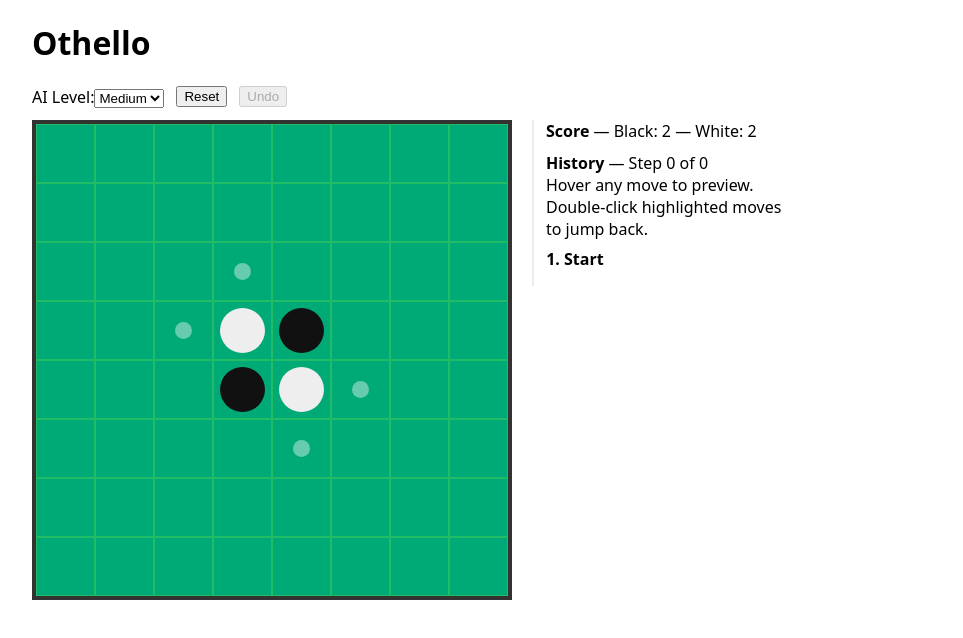
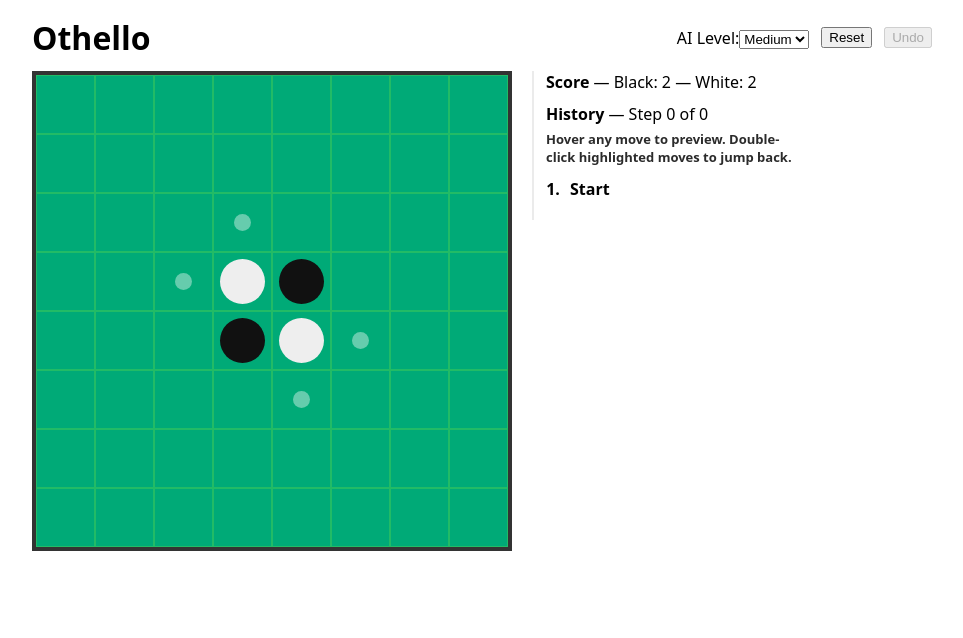
Before and after one commit to nickallan-kerv/othello, a React (Vite) app: page / in a window 1280 px wide. Shown: the top 638 px of the page, without its empty margins (158-1121 px from the left). Built offline with nearby package versions, Linux system fonts and the light colour scheme.

Commit message:
Style centered taunts and history cues

```diff
--- a/src/styles.css
+++ b/src/styles.css
@@ -4,6 +4,8 @@
 *{box-sizing:border-box}
 body{font-family:system-ui,Segoe UI,Roboto,Helvetica,Arial;margin:16px}
 .container{width:min(100%,900px);max-width:900px;margin:0 auto;position:relative}
+.topbar{display:flex;align-items:center;justify-content:space-between;gap:16px;flex-wrap:wrap}
+.topbar h1{margin:0}
 .board-preview-shell{width:var(--board-size);max-width:100%}
 .board{display:grid;grid-template-columns:repeat(8,1fr);width:100%;aspect-ratio:1 / 1;height:auto;border:4px solid #333}
 .cell{border:1px solid #2b6;position:relative;background:#0a7}
@@ -23,7 +25,7 @@ body{font-family:system-ui,Segoe UI,Roboto,Helvetica,Arial;margin:16px}
 .face.back{transform:rotateY(180deg)}
 .face.black{background:#111}
 .face.white{background:#eee}
-.controls{margin:12px 0;display:flex;gap:12px;align-items:center;flex-wrap:wrap}
+.controls{margin:8px 0;display:flex;gap:12px;align-items:center;flex-wrap:wrap}
 
 .taunt-layer{position:absolute;inset:0;pointer-events:none;z-index:12;overflow:hidden}
 .taunt-bubble{
@@ -61,10 +63,12 @@ body{font-family:system-ui,Segoe UI,Roboto,Helvetica,Arial;margin:16px}
 .board-preview-shell .board{transition:opacity .2s ease, filter .2s ease}
 .board-preview-shell.previewing .board{opacity:0.46;filter:saturate(0.72)}
 .history{width:260px;max-height:520px;overflow:auto;padding-left:12px;border-left:2px solid rgba(0,0,0,0.08)}
+.history-help{margin-top:6px;margin-bottom:8px;font-size:13px;color:#2b2b2b;font-weight:600;line-height:1.35}
 .history ol{margin-top:8px;padding-left:18px}
-.history li{margin:6px 0}
-.history li.history-jumpable{cursor:pointer}
-.history li.history-jumpable:hover{text-decoration:underline;text-decoration-style:dotted}
+.history li{margin:6px 0;padding:4px 6px;border-radius:8px}
+.history li.history-jumpable{cursor:pointer;background:rgba(20,90,200,0.09);border-left:4px solid rgba(20,90,200,0.55)}
+.history li.history-jumpable::after{content:'  double-click';font-size:11px;font-weight:700;color:#18407f;letter-spacing:0.02em;text-transform:uppercase}
+.history li.history-jumpable:hover{background:rgba(20,90,200,0.16);transform:translateX(1px)}
 
 /* Last move highlights */
 /* stronger, more visible last-move highlights */
@@ -77,6 +81,7 @@ body{font-family:system-ui,Segoe UI,Roboto,Helvetica,Arial;margin:16px}
 
 @media (max-width: 820px){
   body{margin:12px}
+  .topbar{align-items:flex-start}
   .main{flex-direction:column;gap:12px}
   .board-preview-shell{width:100%}
   .history{width:100%;max-height:260px;padding-left:0;padding-top:10px;border-left:none;border-top:2px solid rgba(0,0,0,0.08)}
```
